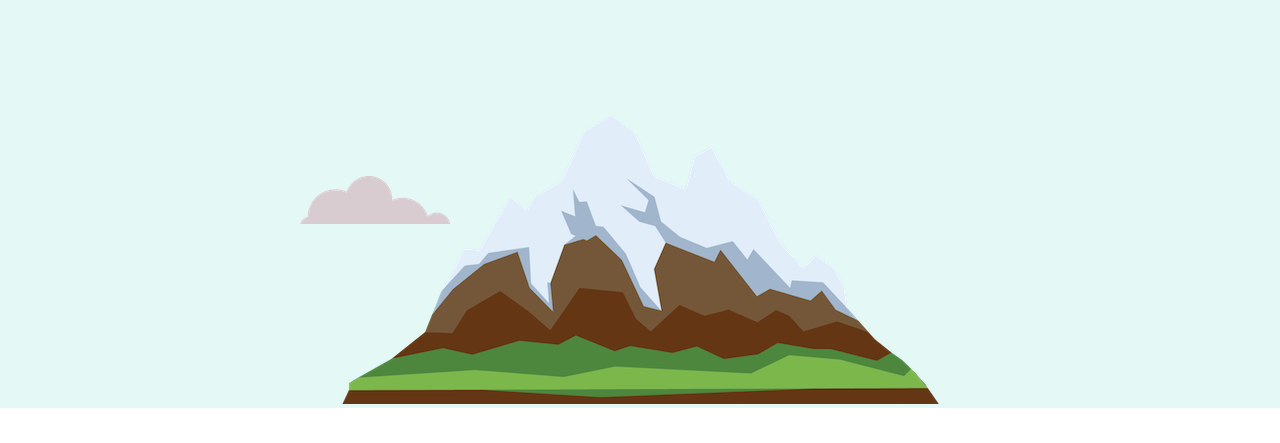
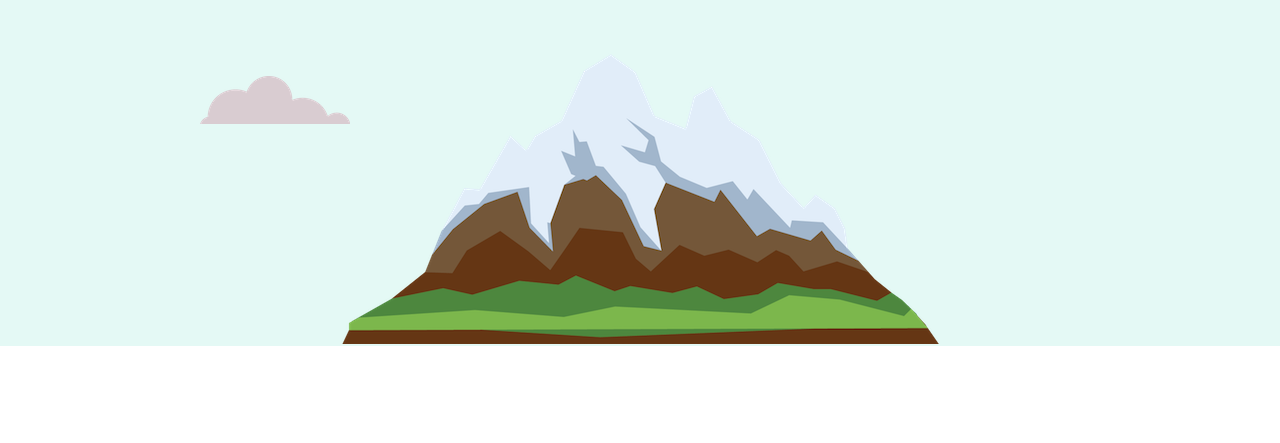
Before and after one commit to beast997/CV, a plain HTML site: page index.html in a window 1280 px wide. Shown: the part 324-767 px from the top of the page. Drawn offline with Linux system fonts and the light colour scheme.

Commit message:
Updated Version of css

```diff
--- a/css/styles.css
+++ b/css/styles.css
@@ -18,8 +18,8 @@ body {
 
 .bottomcloud {
   position: absolute;
-  top: 500px;
-  left: 300px;
+  top: 400px;
+  left: 200px;
 }
 
 .bottom-container {
@@ -93,14 +93,16 @@ hr {
   margin: 100px auto;
 }
 
-/* .mountain{
-  padding-bottom:50px;
-} */
+.mountain{
+  position: relative;
+  bottom: 60px;
+}
 .topcontainer {
   background-color: #E4F9F5;
   position: relative;
   padding: 50px 0 0 0;
   margin-bottom: 80px;
+  height: 620px;
 }
 
 .topcloud {
```
